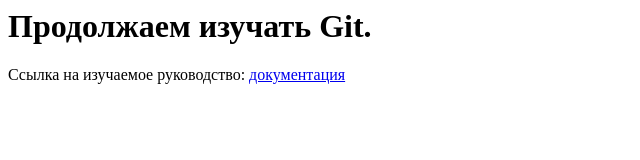
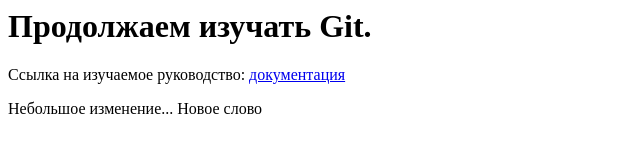
Before and after one commit to futurer1/site1, a plain HTML site: page index.html in a window 1280 px wide. Shown: the whole page, without its empty margins (0-640 px from the left). Drawn offline with Linux system fonts and the light colour scheme.

Commit message:
add new text block

```diff
--- a/index.html
+++ b/index.html
@@ -6,5 +6,6 @@
 <body>
     <h1>Продолжаем изучать Git.</h1>
     <p>Ссылка на изучаемое руководство: <a href="https://git-scm.com/book/ru/v1">документация</a></p>
+    <p>Небольшое изменение... Новое слово</p>
 </body>
 </html>
```
Also changed, not shown: 1 other file.
